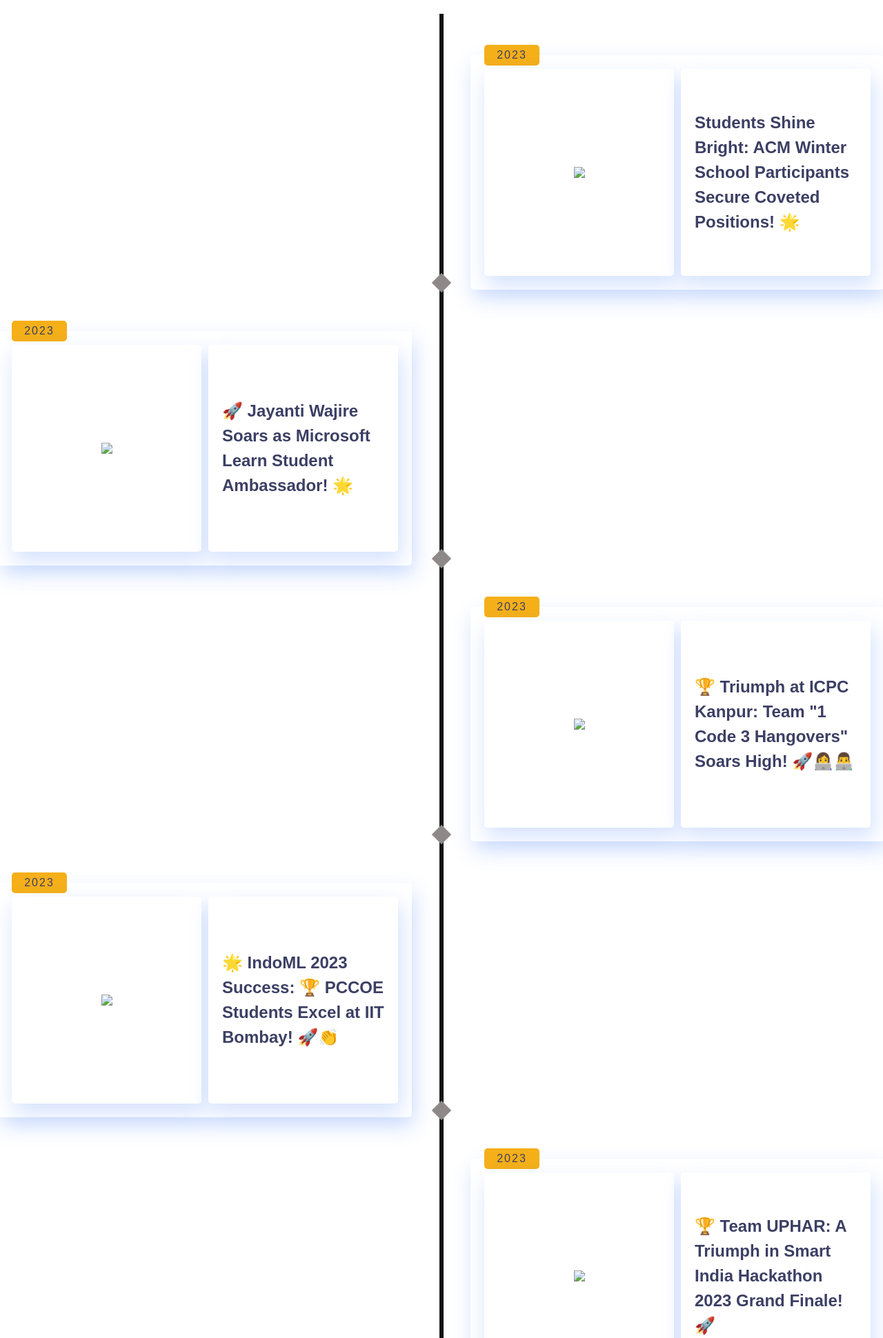
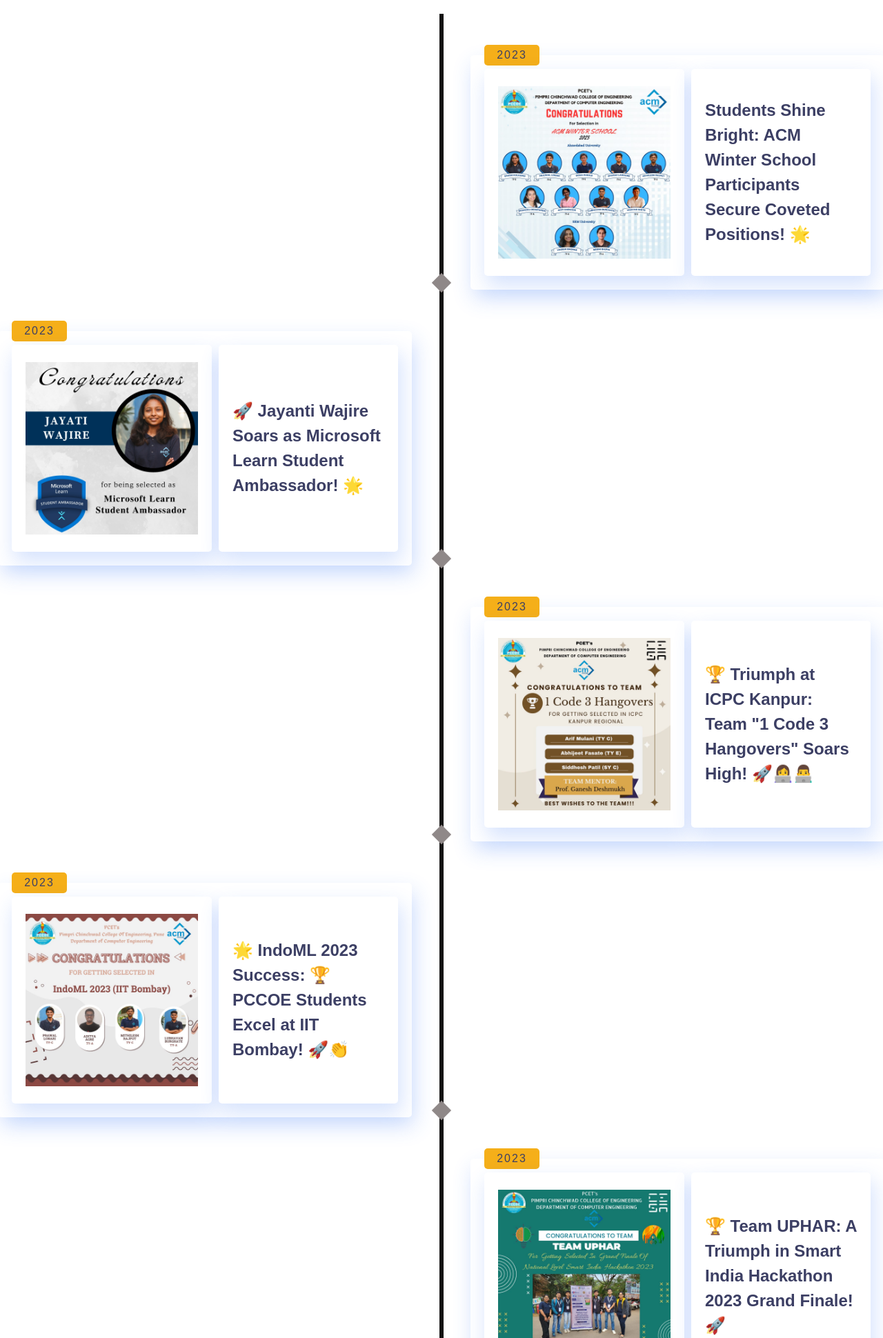
Before and after one commit to LalitDeore30/Achivement1, a plain HTML site: page index2.html in a window 1280 px wide. Shown: the part 860-2800 px from the top of the page at 69% size. Drawn offline with Linux system fonts and the light colour scheme.

Commit message:
Update index2.html

```diff
--- a/index2.html
+++ b/index2.html
@@ -9,7 +9,7 @@
   <body>
     <section class="home" id="home">
       <div class="home-img">
-        <img src="images/student.jpg" alt="" />
+        <img src="student.jpg" alt="" />
       </div>
       <div class="home-content">
         <h2>Students Achivement</h2>
@@ -29,7 +29,7 @@
           <div>
             <time>2023</time>
             <div class="discovery">
-              <img src="images/img2.jpg" />
+              <img src="img2.jpg" />
             </div>
             <div class="scientists">
               <h1>
@@ -43,7 +43,7 @@
           <div>
             <time>2023</time>
             <div class="discovery">
-              <img src="images/img1.jpg" />
+              <img src="img1.jpg" />
             </div>
             <div class="scientists">
               <h1>
@@ -57,7 +57,7 @@
           <div>
             <time>2023</time>
             <div class="discovery">
-              <img src="images/img6.jpg" />
+              <img src="img6.jpg" />
             </div>
             <div class="scientists">
               <h1>
@@ -71,7 +71,7 @@
           <div>
             <time>2023</time>
             <div class="discovery">
-              <img src="images/img3.jpg" />
+              <img src="img3.jpg" />
             </div>
             <div class="scientists">
               <h1>
@@ -85,7 +85,7 @@
           <div>
             <time>2023</time>
             <div class="discovery">
-              <img src="images/img5.jpg" />
+              <img src="img5.jpg" />
             </div>
             <div class="scientists">
               <h1>
@@ -99,7 +99,7 @@
           <div>
             <time>2023</time>
             <div class="discovery">
-              <img class="img4" src="images/img4.jpg" />
+              <img class="img4" src="img4.jpg" />
             </div>
             <div class="scientists">
               <h1>
```
